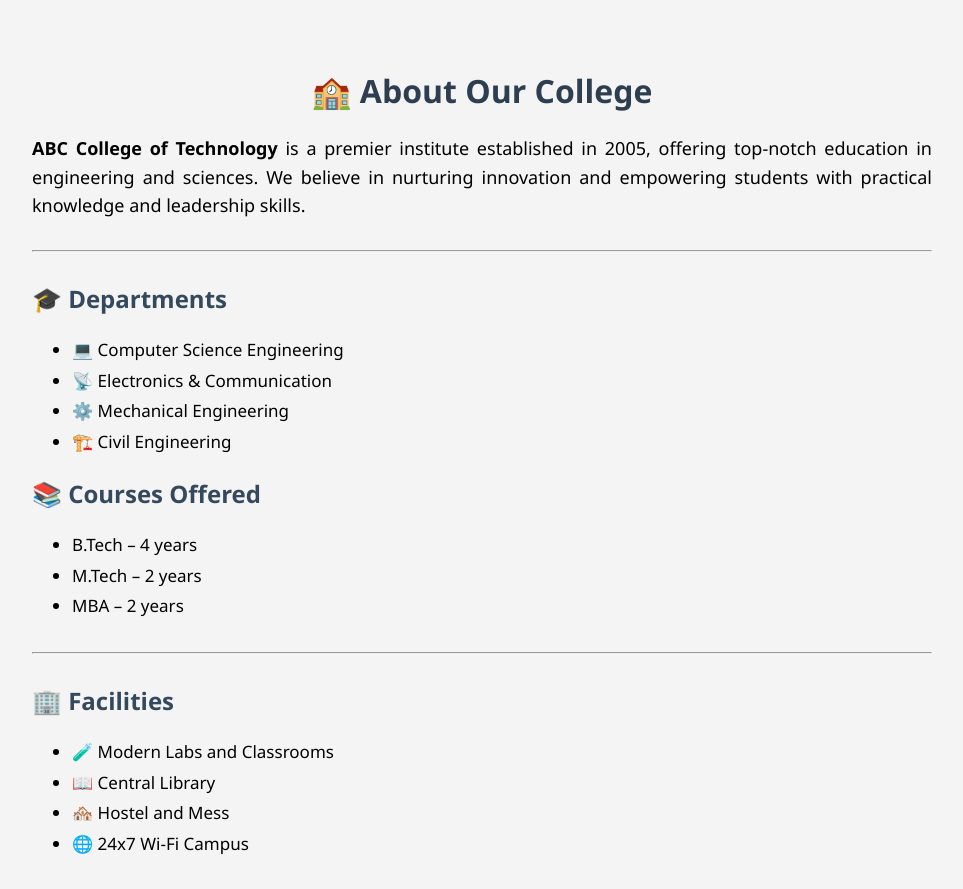
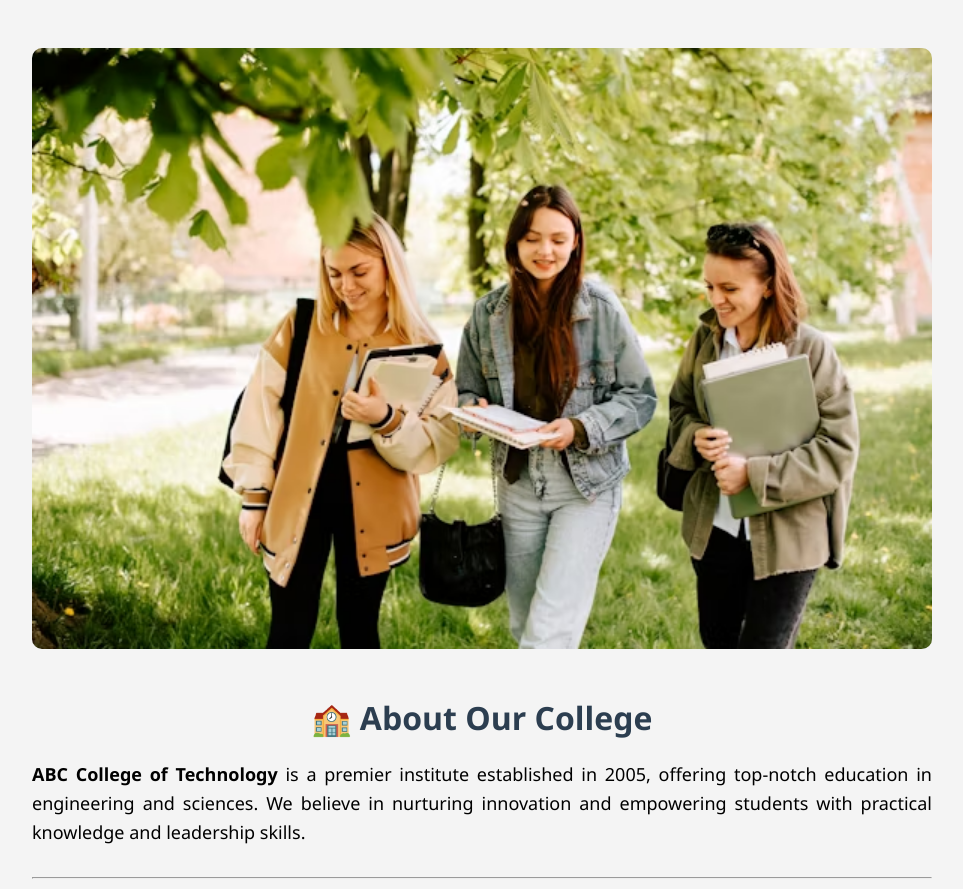
Before and after one commit to SureddyVyshnavi/student_portal, a Flask app: page /college in a window 1280 px wide. Shown: the part 129-1018 px from the top of the page, without its empty margins (158-1121 px from the left). Run offline with Flask 3, Linux system fonts and the light colour scheme; some libraries are stand-ins or nearby versions.

Commit message:
Added college banner image inside block content

```diff
--- a/templates/college.html
+++ b/templates/college.html
@@ -1,6 +1,12 @@
 {% extends "base.html" %}
 {% block content %}
+
 <div style="max-width:900px; margin:auto; padding:40px; font-family:Segoe UI, sans-serif;">
+
+    <!-- ✅ College Banner Image -->
+    <img src="{{ url_for('static', filename='images/banner.jpg') }}"
+         alt="College Image"
+         style="width:100%; border-radius:10px; margin-bottom:20px;">
 
     <h1 style="text-align:center; color:#2c3e50;">🏫 About Our College</h1>
 
@@ -62,4 +68,5 @@
 
     <p style="text-align:center; margin-top:40px; color:#888;">© 2025 Student Portal</p>
 </div>
+
 {% endblock %}
```
